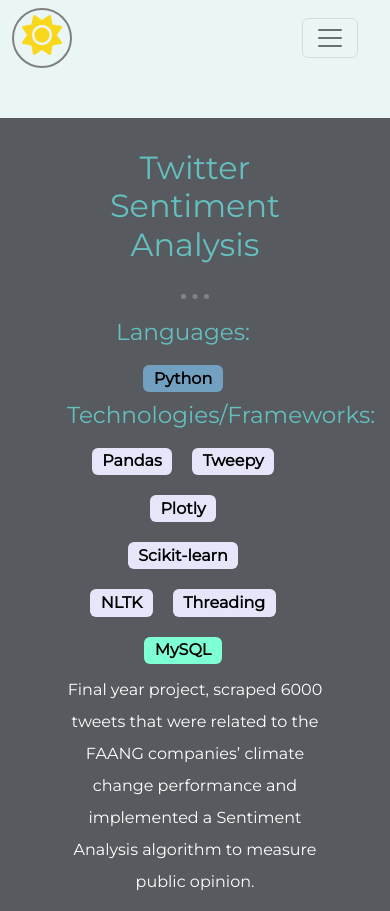
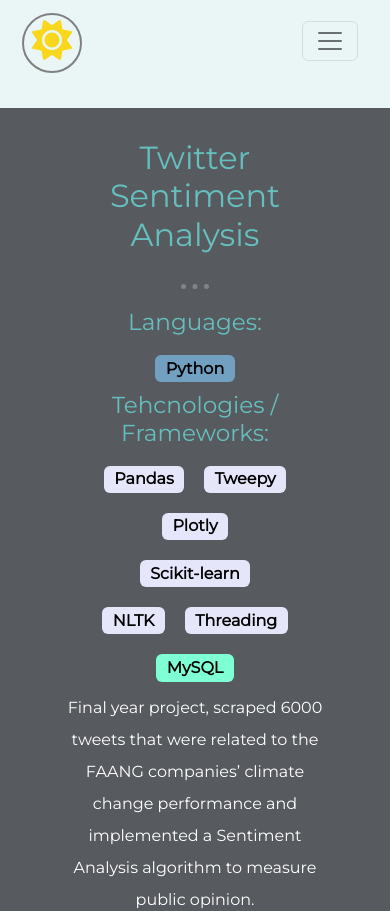
Before and after one commit to samcdonovan/Personal-Site, a Next.js app: page /projects in a window 390 px wide. Shown: the top 911 px of the page. Built offline with nearby package versions, Linux system fonts and the light colour scheme; a web font is replaced by a local one.

Commit message:
Update various phone site bugs

```diff
--- a/public/css/styles.css
+++ b/public/css/styles.css
@@ -62,6 +62,7 @@
   color: var(--font-color);
   background-color: var(--secondary-color);
   font-size: 1.5rem;
+  padding-bottom: 30px;
 }
 
 .nav-link {
@@ -89,7 +90,6 @@
   margin-bottom: 20px;
   margin-top: 20px;
 }
-
 
 h2 {
   font-size: 2rem;
@@ -131,10 +131,6 @@
 
 .wrapper {
   background-color: var(--secondary-color);
-}
-
-.navbar {
-  padding-bottom: 30px;
 }
 
 .header {
@@ -391,8 +387,14 @@
 }
 
 @media(max-width:900px) {
+  .navbar {
+    padding-bottom: 15px;
+  }
+
+
   .mode-icon {
-    margin-left: 0;
+    margin-left: 10px;
+    margin-top: 5px;
   }
 
   .mode-text-container {
@@ -428,4 +430,8 @@
   .skill-row {
     width: 80%;
   }
+
+  .contact-message {
+    width: 80%;
+  }
 }
--- a/src/components/Navbar.jsx
+++ b/src/components/Navbar.jsx
@@ -42,8 +42,8 @@
       <div className="container-fluid">
         <nav className="navbar navbar-expand-lg">
 
-          <ToggleButton className="navbar-brand" />
-          <button className="navbar-toggler ms-auto" type="button" data-bs-toggle="collapse" data-bs-target="#navbarSupportedContent" aria-controls="navbarSupportedContent" aria-expanded="false" aria-label="Toggle navigation">
+          <ToggleButton />
+          <button className="hamburger navbar-toggler ms-auto" type="button" data-bs-toggle="collapse" data-bs-target="#navbarSupportedContent" aria-controls="navbarSupportedContent" aria-expanded="false" aria-label="Toggle navigation">
             <span className="navbar-toggler-icon"></span>
           </button>
           <div className="collapse navbar-collapse" id="navbarSupportedContent">
--- a/src/components/Project.jsx
+++ b/src/components/Project.jsx
@@ -3,7 +3,7 @@
 export default function Project(props) {
     return (
         <div className="container-fluid">
-            <div className={"project row bg-" + (props.id % 2 === 0 ? "1" : "2")}>
+            <div className={"project row justify-content-center bg-" + (props.id % 2 === 0 ? "1" : "2")}>
 
                 <h2 className="section-title">{props.title}</h2>
                 <hr className="separator" />
@@ -22,7 +22,7 @@
 
                     {props.technologies === undefined ? null :
                         <div className="col-md-6">
-                            <h3 className="sub-title">Technologies/Frameworks:</h3>
+                            <h3 className="sub-title">Tehcnologies / Frameworks:</h3>
                             <div className="technologies">
                                 {props.technologies.map((technology) => {
                                     return <span key={technology.tech} className={"badge " + technology.type}>{technology.tech}</span>;
```
